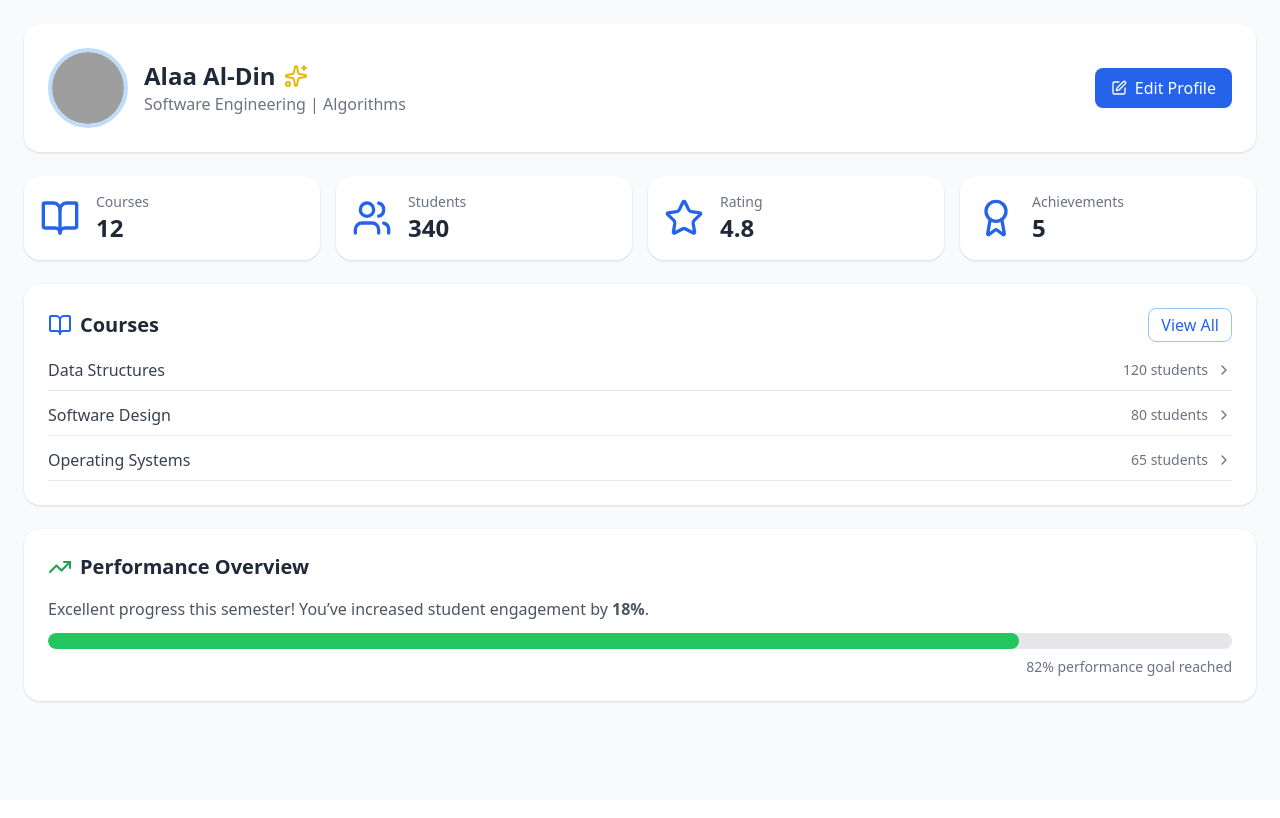
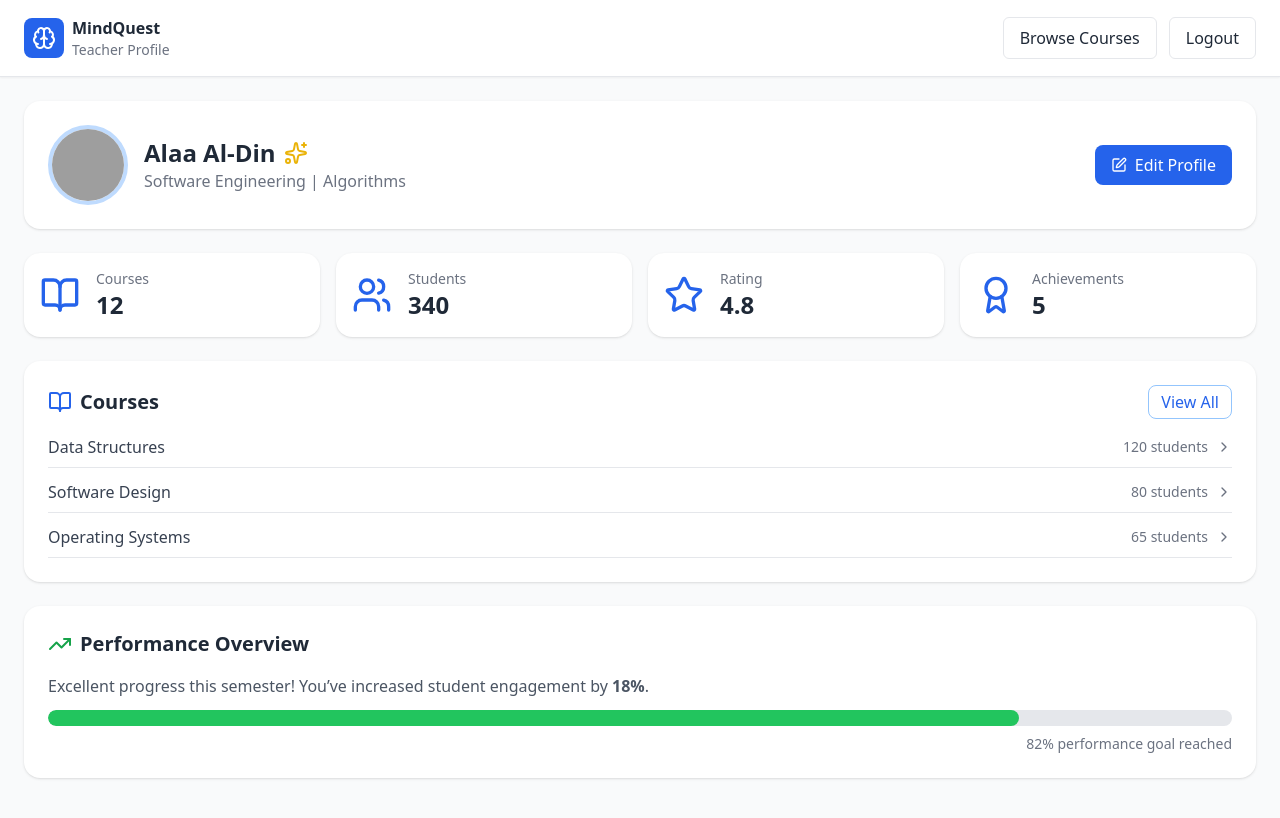
Before and after one commit to sayedpalestine7/MindQuest, a React (Vite) app in the folder frontend/: page /teacher in a window 1280 px wide. Shown: the top 818 px of the page. Built offline with nearby package versions, Linux system fonts and the light colour scheme; grey boxes are pictures that could not be loaded.

Commit message:
small change and animate progress bar

```diff
--- a/frontend/src/components/profiles/student/EnrolledCourses.jsx
+++ b/frontend/src/components/profiles/student/EnrolledCourses.jsx
@@ -14,11 +14,12 @@ export default function EnrolledCourses({ courses }) {
         {courses.map((course , i) => (
 
         <motion.div
+        key={i}
       initial={{ opacity: 0, y: 30 }}
       animate={{ opacity: 1, y: 0 }}
       transition={{ delay: i*0.2 }}
         >
-          <div key={course.id} className="border rounded-lg overflow-hidden hover:shadow-lg transition">
+          <div key={course.id} className="border shadow-sm rounded-lg overflow-hidden hover:shadow-lg transition">
             <img src={course.thumbnail} alt={course.title} className="w-full h-40 object-cover" />
             <div className="p-4">
               <h4 className="font-semibold mb-1">{course.title}</h4>
--- a/frontend/src/components/profiles/student/ProgressOverview.jsx
+++ b/frontend/src/components/profiles/student/ProgressOverview.jsx
@@ -17,10 +17,16 @@ export default function ProgressOverview({ stats }) {
           <span className="font-semibold">{stats.overallProgress}%</span>
         </div>
         <div className="w-full bg-gray-200 rounded-full h-3">
+        <motion.div
+          className="bg-blue-600  h-3 rounded-full"
+          initial={{ width: 0 }}
+          animate={{ width:`${stats.overallProgress}%`}}
+          transition={{ duration: 1.2 }}
+        >
           <div
-            className="bg-blue-600 h-3 rounded-full"
             style={{ width: `${stats.overallProgress}%` }}
-          ></div>
+          />
+          </motion.div>
         </div>
       </div>
 
--- /dev/null
+++ b/frontend/src/components/profiles/teacher/Header.jsx
@@ -0,0 +1,30 @@
+import { Brain } from "lucide-react"
+import { motion } from "framer-motion"
+export default function Header({ onLogout }) {
+  return (
+    <motion.div
+      initial={{ y: -30, opacity: 0 }}
+      animate={{ y: 0, opacity: 1 }}
+      transition={{ duration: 0.6 }}
+    >
+      <header className="bg-white border-b shadow-sm sticky top-0 z-10">
+        <div className="container mx-auto px-6 py-4 flex items-center justify-between">
+          <div className="flex items-center gap-2">
+            <div className="bg-blue-600 text-white p-2 rounded-lg font-bold text-lg">
+              <Brain className="w-6 h-6 text-white" />
+            </div>
+            <div>
+              <h1 className="font-bold text-gray-800">MindQuest</h1>
+              <p className="text-sm text-gray-500">Teacher Profile</p>
+            </div>
+          </div>
+
+          <div className="flex gap-3">
+            <button className="border px-4 py-2 rounded-md hover:bg-gray-100">Browse Courses</button>
+            <button onClick={onLogout} className="border px-4 py-2 rounded-md hover:bg-gray-100">Logout</button>
+          </div>
+        </div>
+      </header>
+    </motion.div>
+  )
+}
--- a/frontend/src/pages/TeacherProfilePage.jsx
+++ b/frontend/src/pages/TeacherProfilePage.jsx
@@ -3,6 +3,7 @@
 import { motion } from "framer-motion"
 import { useState } from "react"
 import ProfileHeader from "../components/profiles/teacher/ProfileHeader"
+import Header from "../components/profiles/teacher/Header"
 import StatsSection from "../components/profiles/teacher/StatsSection"
 import CoursesSection from "../components/profiles/teacher/CoursesSection"
 import PerformanceSection from "../components/profiles/teacher/PerformanceSection"
@@ -12,12 +13,15 @@ export default function TeacherProfilePage() {
   const [isEditOpen, setIsEditOpen] = useState(false)
 
   return (
+    <>
+    <Header/>
     <motion.div
       className="min-h-screen bg-gray-50 p-6 space-y-6"
       initial={{ opacity: 0 }}
       animate={{ opacity: 1 }}
       transition={{ duration: 0.6 }}
     >
+
       <ProfileHeader onEdit={() => setIsEditOpen(true)} />
 
       <StatsSection />
@@ -28,5 +32,6 @@ export default function TeacherProfilePage() {
 
       <EditProfileDialog open={isEditOpen} onClose={() => setIsEditOpen(false)} />
     </motion.div>
+    </>
   )
 }
```
